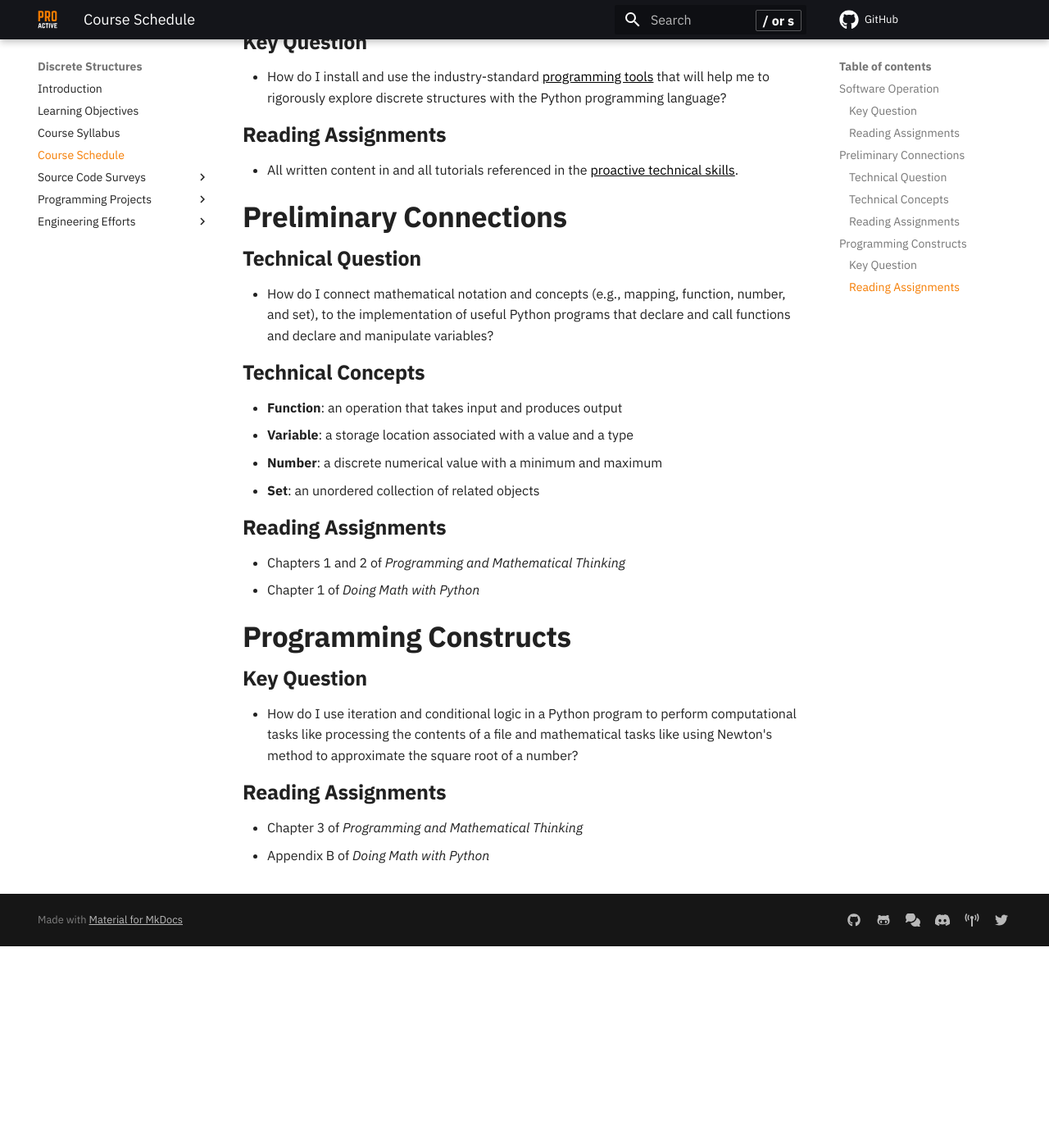
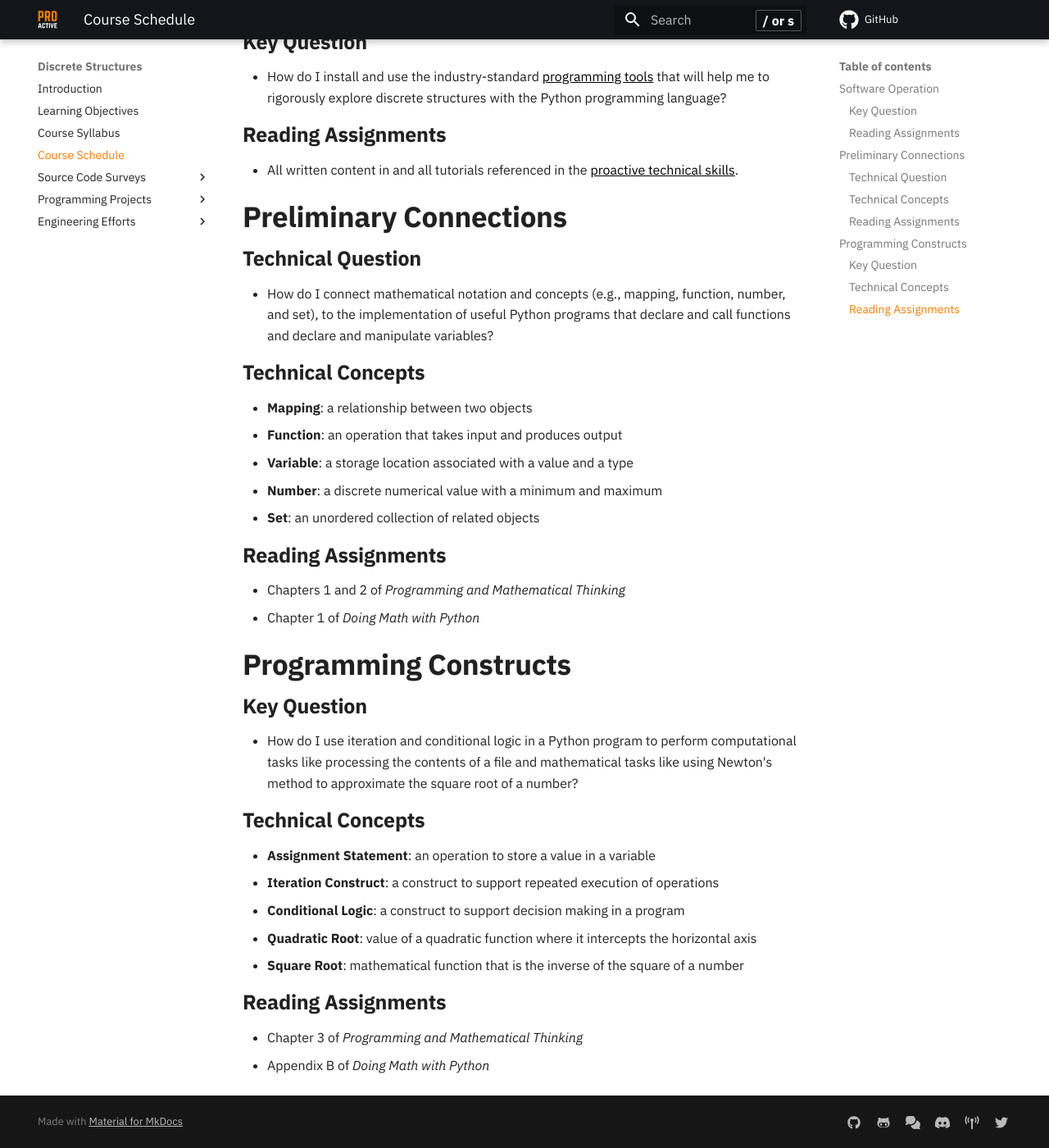
Before and after one commit to ProactiveProgrammers/www.proactiveprogrammers.com, an MkDocs documentation site: the page built from docs/discrete-structures/schedule-discrete-structures.md, in a window 1280 px wide and 1400 px high, scrolled down 246 px. Shown: the whole window at 82% size. Built offline with MkDocs 1.6.1 and Material for MkDocs 9.7.7, drawn with Linux system fonts in a browser that asks for light colours; comment, search, counter and statistics services are not loaded.

Commit message:
feat: Add technical concepts for third module in schedule-discrete-structures.

```diff
--- a/docs/discrete-structures/schedule-discrete-structures.md
+++ b/docs/discrete-structures/schedule-discrete-structures.md
@@ -23,6 +23,7 @@
 
 ### Technical Concepts
 
+- **Mapping**: a relationship between two objects
 - **Function**: an operation that takes input and produces output
 - **Variable**: a storage location associated with a value and a type
 - **Number**: a discrete numerical value with a minimum and maximum
@@ -41,6 +42,17 @@
   computational tasks like processing the contents of a file and mathematical
   tasks like using Newton's method to approximate the square root of a number?
 
+### Technical Concepts
+
+- **Assignment Statement**: an operation to store a value in a variable
+- **Iteration Construct**: a construct to support repeated execution of
+  operations
+- **Conditional Logic**: a construct to support decision making in a program
+- **Quadratic Root**: value of a quadratic function where it intercepts the
+  horizontal axis
+- **Square Root**: mathematical function that is the inverse of the square of a
+  number
+
 ### Reading Assignments
 
 - Chapter 3 of *Programming and Mathematical Thinking*
```
